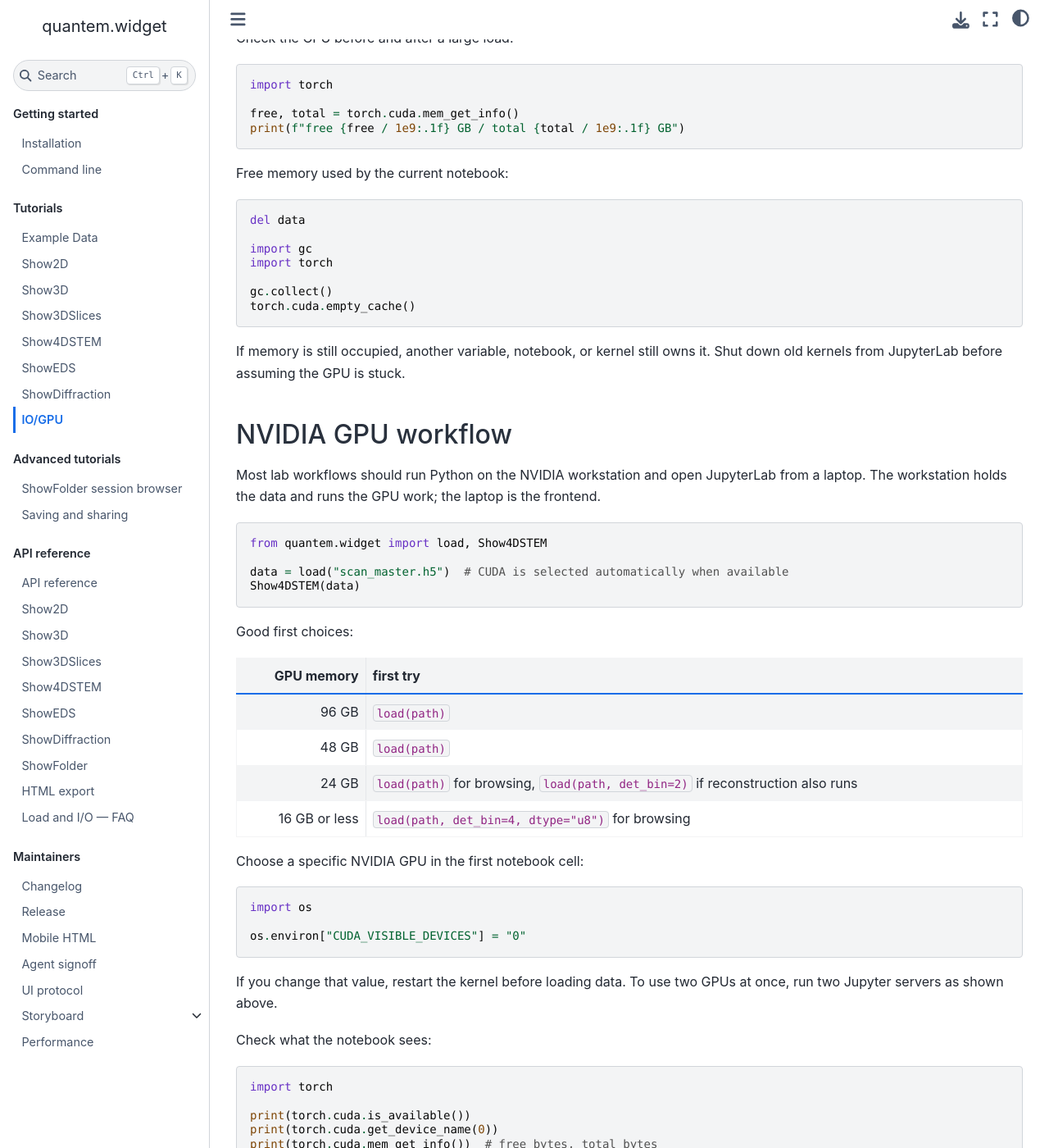
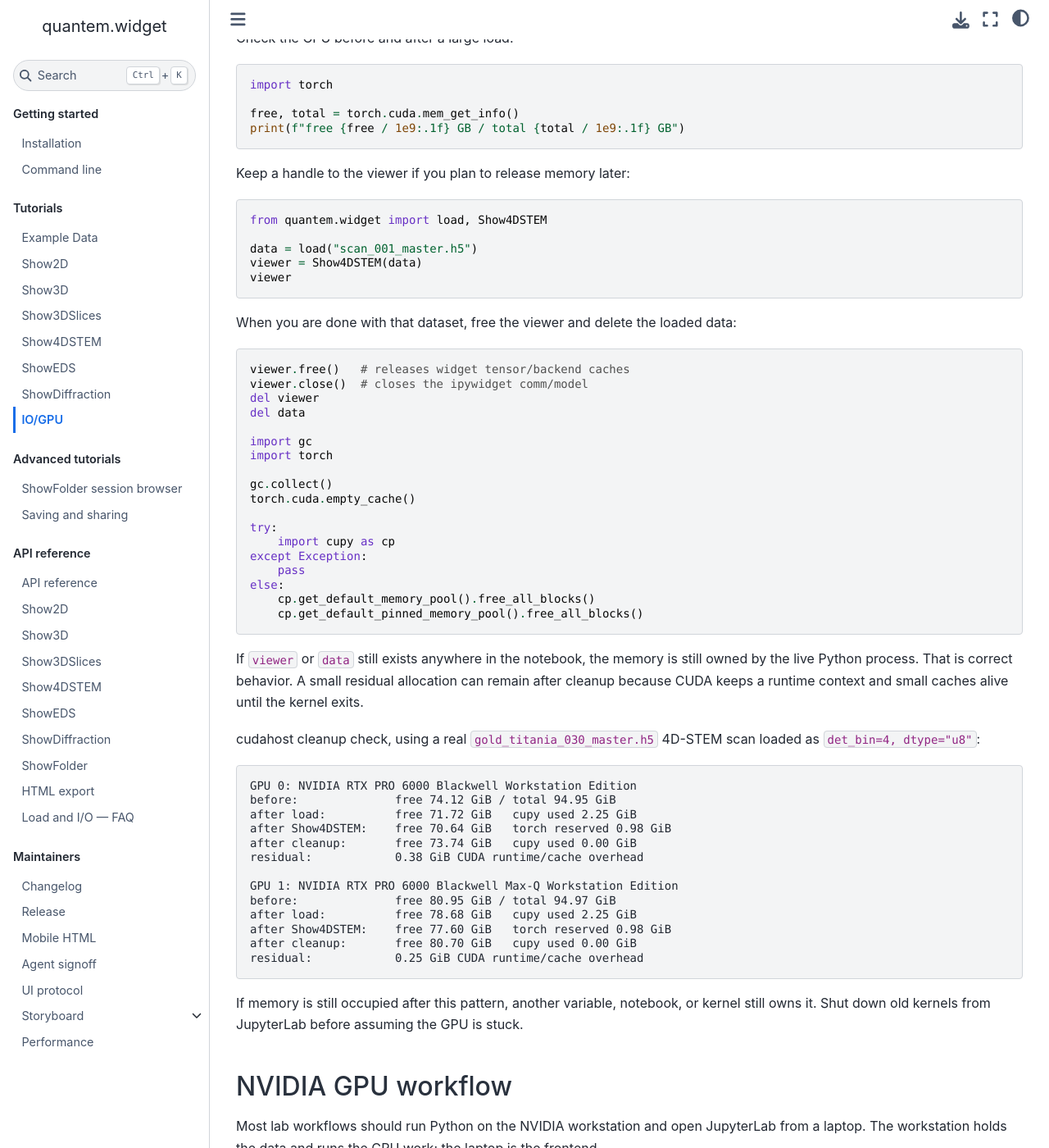
Before and after one commit to bobleesj/quantem.widget, a Jupyter Book: the page built from docs/tutorials/io_gpu.md, in a window 1280 px wide and 1400 px high, scrolled down 4334 px. Shown: the whole window at 82% size. Built offline with Jupyter Book 1.0.4 settings and Sphinx 7.4.7 and the Sphinx Book theme 1.1.4, drawn with Linux system fonts in a browser that asks for light colours.

Commit message:
Document GPU memory cleanup

````diff
--- a/docs/tutorials/io_gpu.md
+++ b/docs/tutorials/io_gpu.md
@@ -204,9 +204,22 @@
 print(f"free {free / 1e9:.1f} GB / total {total / 1e9:.1f} GB")
 ```
 
-Free memory used by the current notebook:
+Keep a handle to the viewer if you plan to release memory later:
 
 ```python
+from quantem.widget import load, Show4DSTEM
+
+data = load("scan_001_master.h5")
+viewer = Show4DSTEM(data)
+viewer
+```
+
+When you are done with that dataset, free the viewer and delete the loaded data:
+
+```python
+viewer.free()   # releases widget tensor/backend caches
+viewer.close()  # closes the ipywidget comm/model
+del viewer
 del data
 
 import gc
@@ -214,10 +227,43 @@
 
 gc.collect()
 torch.cuda.empty_cache()
+
+try:
+    import cupy as cp
+except Exception:
+    pass
+else:
+    cp.get_default_memory_pool().free_all_blocks()
+    cp.get_default_pinned_memory_pool().free_all_blocks()
 ```
 
-If memory is still occupied, another variable, notebook, or kernel still owns
-it. Shut down old kernels from JupyterLab before assuming the GPU is stuck.
+If `viewer` or `data` still exists anywhere in the notebook, the memory is still
+owned by the live Python process. That is correct behavior. A small residual
+allocation can remain after cleanup because CUDA keeps a runtime context and
+small caches alive until the kernel exits.
+
+cudahost cleanup check, using a real `gold_titania_030_master.h5` 4D-STEM scan loaded
+as `det_bin=4, dtype="u8"`:
+
+```text
+GPU 0: NVIDIA RTX PRO 6000 Blackwell Workstation Edition
+before:              free 74.12 GiB / total 94.95 GiB
+after load:          free 71.72 GiB   cupy used 2.25 GiB
+after Show4DSTEM:    free 70.64 GiB   torch reserved 0.98 GiB
+after cleanup:       free 73.74 GiB   cupy used 0.00 GiB
+residual:            0.38 GiB CUDA runtime/cache overhead
+
+GPU 1: NVIDIA RTX PRO 6000 Blackwell Max-Q Workstation Edition
+before:              free 80.95 GiB / total 94.97 GiB
+after load:          free 78.68 GiB   cupy used 2.25 GiB
+after Show4DSTEM:    free 77.60 GiB   torch reserved 0.98 GiB
+after cleanup:       free 80.70 GiB   cupy used 0.00 GiB
+residual:            0.25 GiB CUDA runtime/cache overhead
+```
+
+If memory is still occupied after this pattern, another variable, notebook, or
+kernel still owns it. Shut down old kernels from JupyterLab before assuming the
+GPU is stuck.
 
 ## NVIDIA GPU workflow
 
````
